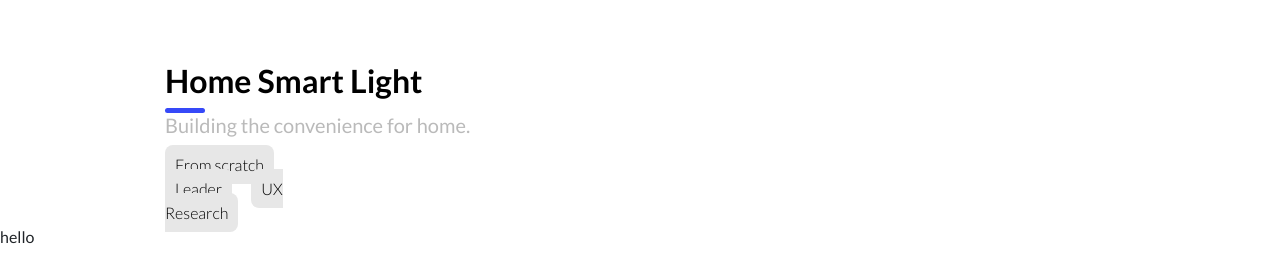
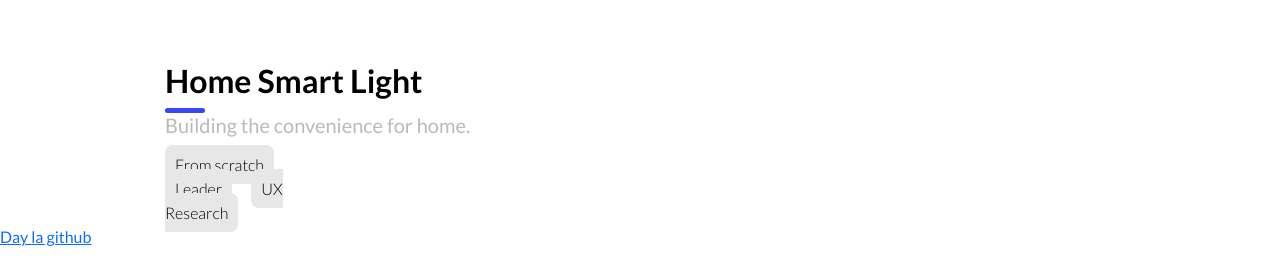
Before and after one commit to DuciHua/portfolio, a plain HTML site: page index.html in a window 1280 px wide. Shown: the part 661-926 px from the top of the page. Drawn offline with Linux system fonts and the light colour scheme.

Commit message:
Change 2

```diff
--- a/index.html
+++ b/index.html
@@ -99,7 +99,7 @@
       </div>
     </div>
 
-    <p>hello</p>
+    <a href="github.com">Day la github</a>
     <script>
       src = "jquery-3.3.1.min.js";
     </script>
```
